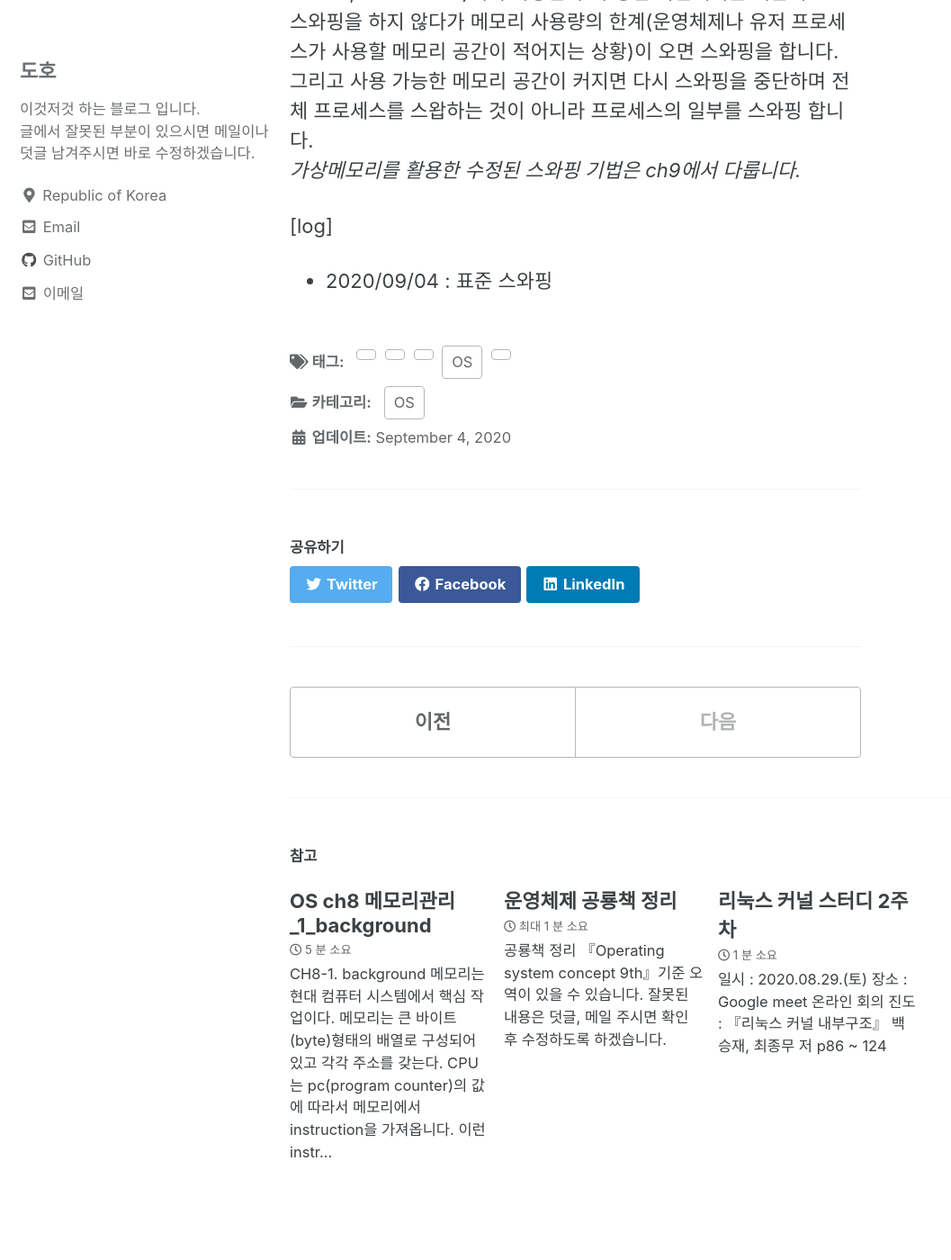
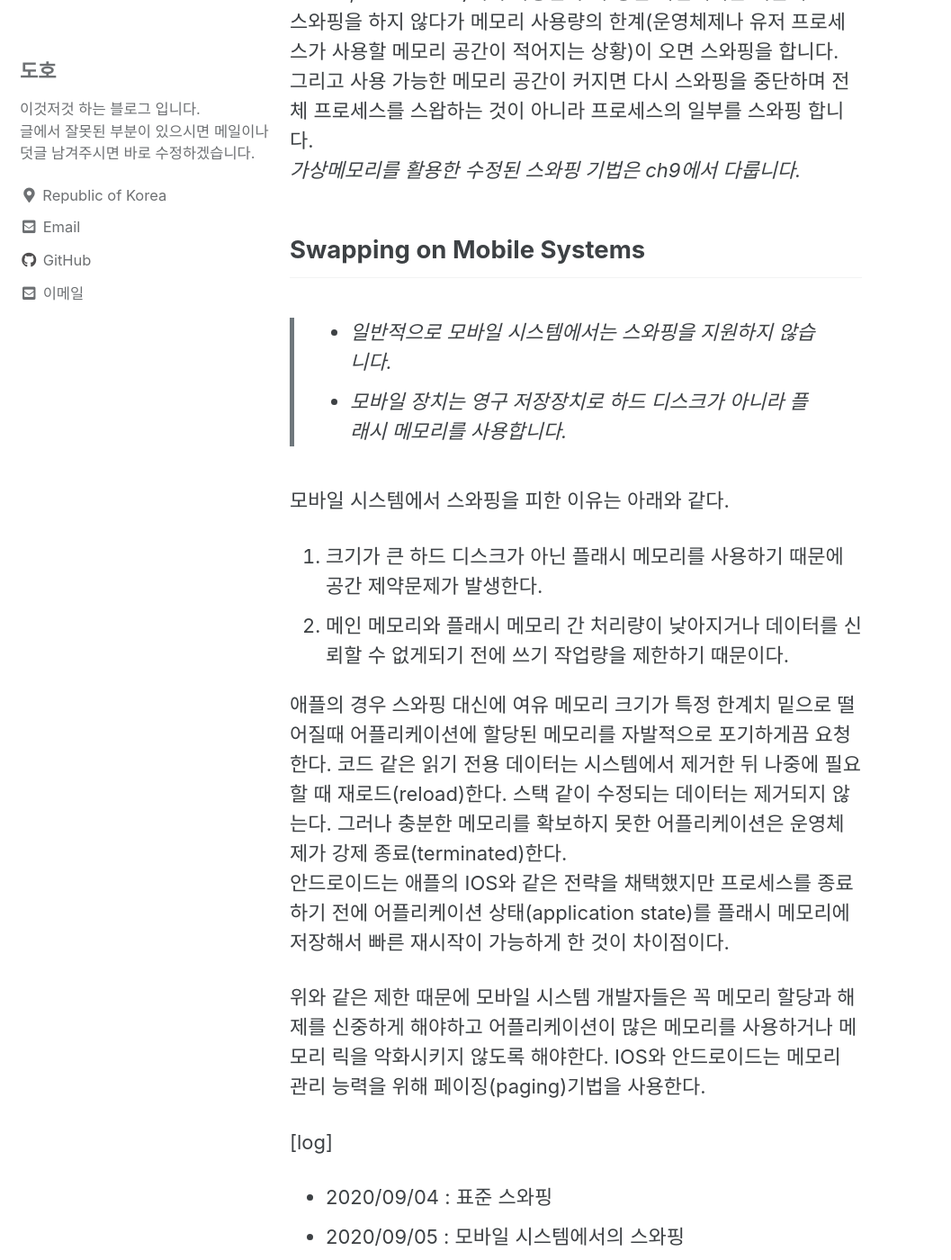
Before and after one commit to LeeDongHo/LeeDongHo.github.io, a Jekyll site: the page built from _posts/2020-09-04-ch8-swapping.md, in a window 1280 px wide and 1400 px high, scrolled down 2494 px. Shown: the whole window at 90% size, without its empty margins (0-1057 px from the left). Built offline with Jekyll 4.4.1, drawn with Linux system fonts in a browser that asks for light colours; cached includes are drawn as plain includes; some of the changed text lies outside the part shown.

Commit message:
ch8-2 complete

```diff
--- a/_posts/2020-09-04-ch8-swapping.md
+++ b/_posts/2020-09-04-ch8-swapping.md
@@ -1,5 +1,5 @@
 ---
-title: "OS ch8 메모리관리_1_background"
+title: "OS ch8 메모리관리_2_swapping"
 categories:
     - OS
 tags:
@@ -19,7 +19,7 @@ tags:
 
 스와핑 소요 시간 중 대부분은 전송 시간(위 문단 내용)입니다. 전체 전송 시간은 메모리의 스왑량에 비례합니다. 만약 총 메모리 크기가 4GB이고 커널 메모리가 1GB, 사용자가 가용 가능한 공간이 3GB라고 가정(실제 유저 프로세스는 대부분 100MB정도를 사용)을 해봅시다. 100MB를 전송하는데는 2초가 필요하고 3GB를 전송하는데는 60초가 필요합니다. 유저 프로세스가 **사용 할** 메모리 공간을 파악하는 것 보다 **사용 중**인 메모리 공간을 파악하는 것이 명료합니다. 그러므로 스왑 시간을 줄이기 위해서는 현재 사용중인 메모리만 스왑하는 것이 필요합니다. 이 방법을 효과적으로 사용하려면 사용자는 시스템에게 메모리 요구사항의 변경 점을 알려야합니다. 따라서 동적 메모리를 요구하는 프로세스는 운영체제에 메모리 변경 사항을 알려주는 시스템 콜(request_memory(), release_memory())을 호출해야합니다.
 
-또 다른 스와핑의 제약사항은 프로세스를 스왑할 때 프로세스가 완전히 idle상태인지 확인해야합니다. 특히 I/O작업 중인 상황을 조심해야하는데, I/O작업은 비동기적으로 사용자 메모리(I/O Buffer)에 접근중이므로 스왑을 할 수 없습니다. 이유는 p1프로세스가 실행중이고 새로운 프로세스를 p2라 가정했을 때 스왑이 완료된 다음 I/O작업이 완료된다면 사용자가 의도한 p1에 I/O작업 결과가 저장되는 것이 아니라 p2에 작업결과가 저장되는 문제가 발생합니다.
+또 다른 스와핑의 제약사항은 프로세스를 스왑할 때 프로세스가 완전히 idle상태인지 확인해야합니다. 특히 I/O작업 중인 상황을 조심해야하는데, I/O작업은 비동기적으로 사용자 메모리(I/O Buffer)에 접근중이므로 스왑을 할 수 없습니다. 이유는 p1프로세스가 실행중이고 새로운 프로세스를 p2라 가정했을 때 스왑이 완료된 다음 I/O작업이 완료된다면 사용자가 의도한 p1에 I/O작업 결과가 저장되는 것이 아니라 p2에 작업결과가 저장되는 문제가 발생한다.
 위와 같은 문제를 막기 위한 방법엔 2가지가 있습니다.
 1. I/O 대기중인 프로세스 스왑을 하지 않는다.
 2. I/O 작업을 운영체제의 버퍼와만 수행한다.
@@ -31,6 +31,20 @@ Standard swapping은 현대 운영체제에서는 사용하지 않는 방법이
 대신에 Standard swapping을 수정한 버전을 많은 시스템들(UNIX, LINUX, WINDOWS)에서 사용한다. 수정된 버전에서는 기본적으로 스와핑을 하지 않다가 메모리 사용량의 한계(운영체제나 유저 프로세스가 사용할 메모리 공간이 적어지는 상황)이 오면 스와핑을 합니다. 그리고 사용 가능한 메모리 공간이 커지면 다시 스와핑을 중단하며 전체 프로세스를 스왑하는 것이 아니라 프로세스의 일부를 스와핑 합니다.
 *가상메모리를 활용한 수정된 스와핑 기법은 ch9에서 다룹니다.*
 
+## Swapping on Mobile Systems
+> * 일반적으로 모바일 시스템에서는 스와핑을 지원하지 않습니다.
+> * 모바일 장치는 영구 저장장치로 하드 디스크가 아니라 플래시 메모리를 사용합니다.
+
+모바일 시스템에서 스와핑을 피한 이유는 아래와 같다.
+1. 크기가 큰 하드 디스크가 아닌 플래시 메모리를 사용하기 때문에 공간 제약문제가 발생한다.
+2. 메인 메모리와 플래시 메모리 간 처리량이 낮아지거나 데이터를 신뢰할 수 없게되기 전에 쓰기 작업량을 제한하기 때문이다.
+
+애플의 경우 스와핑 대신에 여유 메모리 크기가 특정 한계치 밑으로 떨어질때 어플리케이션에 할당된 메모리를 자발적으로 포기하게끔 요청한다. 코드 같은 읽기 전용 데이터는 시스템에서 제거한 뒤 나중에 필요할 때 재로드(reload)한다. 스택 같이 수정되는 데이터는 제거되지 않는다. 그러나 충분한 메모리를 확보하지 못한 어플리케이션은 운영체제가 강제 종료(terminated)한다.
+안드로이드는 애플의 IOS와 같은 전략을 채택했지만 프로세스를 종료하기 전에 어플리케이션 상태(application state)를 플래시 메모리에 저장해서 빠른 재시작이 가능하게 한 것이 차이점이다.
+
+위와 같은 제한 때문에 모바일 시스템 개발자들은 꼭 메모리 할당과 해제를 신중하게 해야하고 어플리케이션이 많은 메모리를 사용하거나 메모리 릭을 악화시키지 않도록 해야한다. IOS와 안드로이드는 메모리 관리 능력을 위해 페이징(paging)기법을 사용한다.
+
 
 [log]
 - 2020/09/04 : 표준 스와핑
+- 2020/09/05 : 모바일 시스템에서의 스와핑
```
